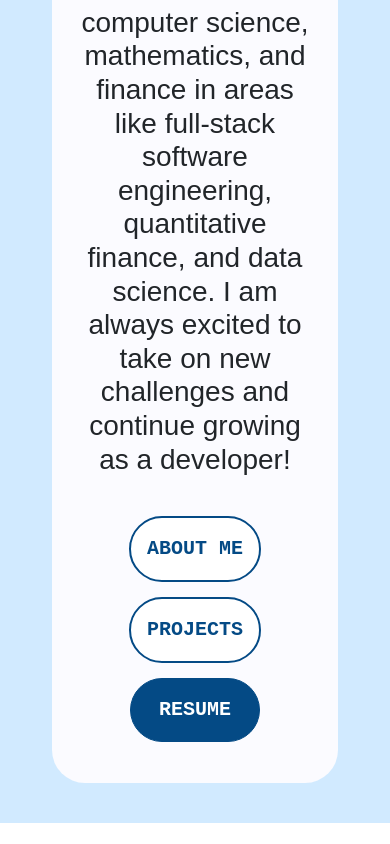
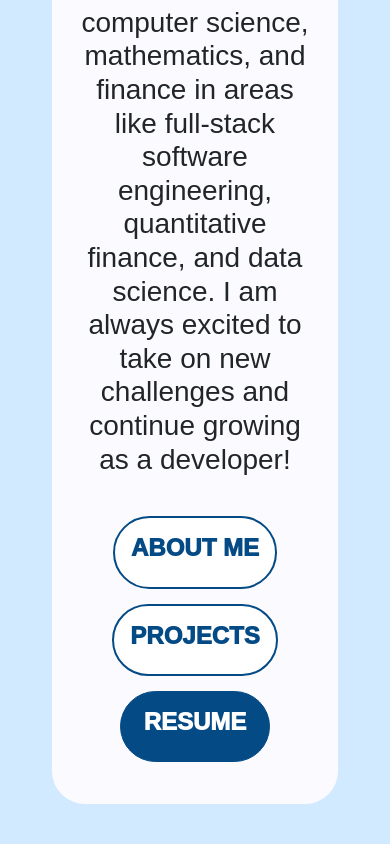
Before and after one commit to braymill/vercel-test, a React (Create React App) app in the folder my-react-app/: page / in a window 390 px wide. Shown: the part 1323-2167 px from the top of the page. Before the commit the page ends 2146 px from the top, so only its background shows below. Built offline with nearby package versions, Linux system fonts and the light colour scheme; what webfontloader would draw is missing.

Commit message:
responsive button sizing on landing

```diff
--- a/my-react-app/package.json
+++ b/my-react-app/package.json
@@ -13,6 +13,7 @@
     "react-animation": "^1.2.2",
     "react-bootstrap": "^1.3.0",
     "react-dom": "^16.13.1",
+    "react-image-gallery": "^1.0.8",
     "react-router-dom": "^5.2.0",
     "react-scripts": "3.4.1",
     "social-media-icons-react": "^1.0.10",
--- a/my-react-app/src/landing.js
+++ b/my-react-app/src/landing.js
@@ -81,9 +81,9 @@ class MidLanding extends Component {
                             </div>
                             <br/>
                         <div className='flex-container' style={{justifyContent: 'center', textAlign: 'center'}}>
-                            <Button className="btn-1" style={buttonStyle} href="/about-me"><b>ABOUT ME</b></Button>
-                            <Button className="btn-1" style={buttonStyle} href="/projects"><b>PROJECTS</b></Button>
-                            <Button className="btn-2" style={buttonStyle} href=""><b>&nbsp;RESUME&nbsp;</b></Button>
+                            <Button className="btn-1" style={buttonStyle} href="/about-me"><h4 className='about-me-desc' style={{fontWeight: 1000}}>ABOUT ME</h4></Button>
+                            <Button className="btn-1" style={buttonStyle} href="/projects"><h4 className='about-me-desc' style={{fontWeight: 1000}}>PROJECTS</h4></Button>
+                            <Button className="btn-2" style={buttonStyle} href=""><b><h4 className='about-me-desc' style={{fontWeight: 1000}}>&nbsp;RESUME&nbsp;</h4></b></Button>
                         </div>
 
 
--- a/my-react-app/src/projects.js
+++ b/my-react-app/src/projects.js
@@ -3,8 +3,20 @@ import {SocialMediaIconsReact} from 'social-media-icons-react';
 import Typewriter from 'typewriter-effect';
 import { Component } from "react";
 import logo from "./newlogo2.png";
+import ImageGallery from 'react-image-gallery';
+import sublease1 from "./images/sublease1.png";
 
-
+const images = [
+  {
+    original: 'https://picsum.photos/id/1018/1000/600/',
+  },
+  {
+    original: 'https://picsum.photos/id/1015/1000/600/',
+  },
+  {
+    original: 'https://picsum.photos/id/1019/1000/600/',
+  },
+];
 
 class Projects extends Component {
   render() {
```
Also changed, not shown: my-react-app/src/images/sublease1.png (added), 1 other file (tests, documents, lock files or other folders).
